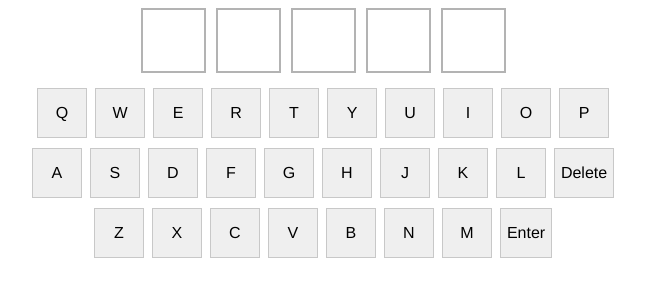
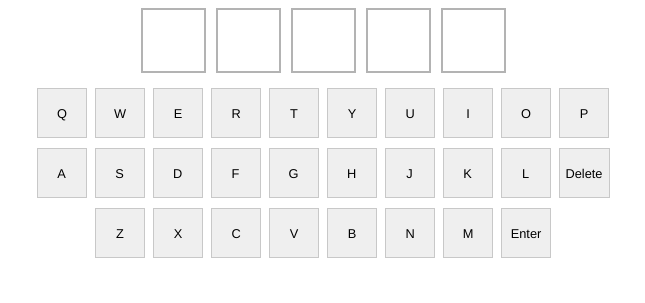
Before and after one commit to newracket/Wordle, a Flask app: page / in a window 1280 px wide. Shown: the part 497-800 px from the top of the page, without its empty margins (317-962 px from the left). Run offline with Flask 2, Linux system fonts and the light colour scheme; parts of the project's set-up code (start-up, migrations or seed data) failed here and were passed over.

Commit message:
Made keyboard shrink with browser compression

```diff
--- a/static/index.css
+++ b/static/index.css
@@ -28,21 +28,17 @@ html, body {
   text-align: center;
 }
 
-.keyboard {
-  /*margin-top: 30px;*/
-}
-
 .keyboardRow {
   margin: 10px;
 }
 
 .keyboardKey {
   height: 50px;
-  min-width: 50px;
+  min-width: min(50px, 5vw);
   margin: 0 2px;
   border: 1px solid rgb(200, 200, 200);
 
-  font-size: 1rem;
+  font-size: max(1vw, 0.75rem);
   font-family: "Clear Sans", "Helvetica Neue", Arial, sans-serif;
 }
 
```
